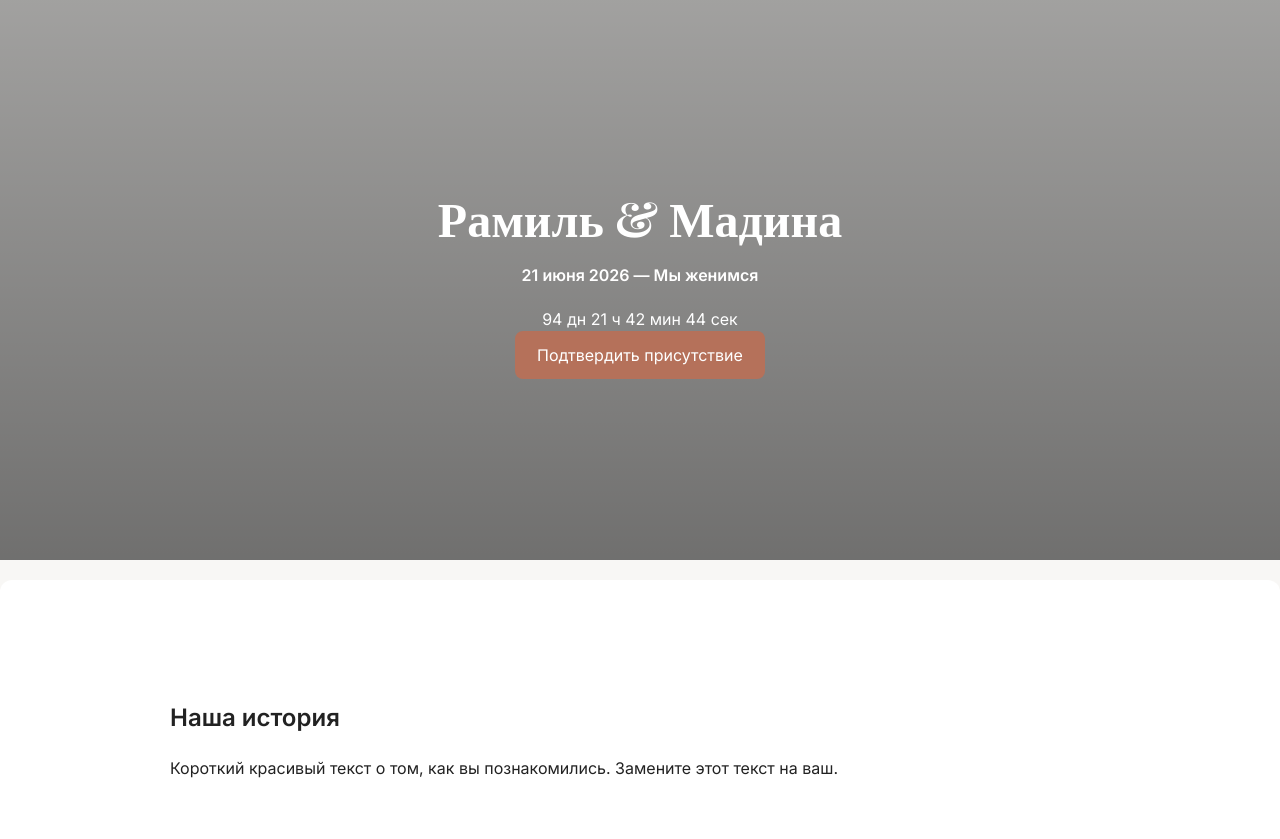
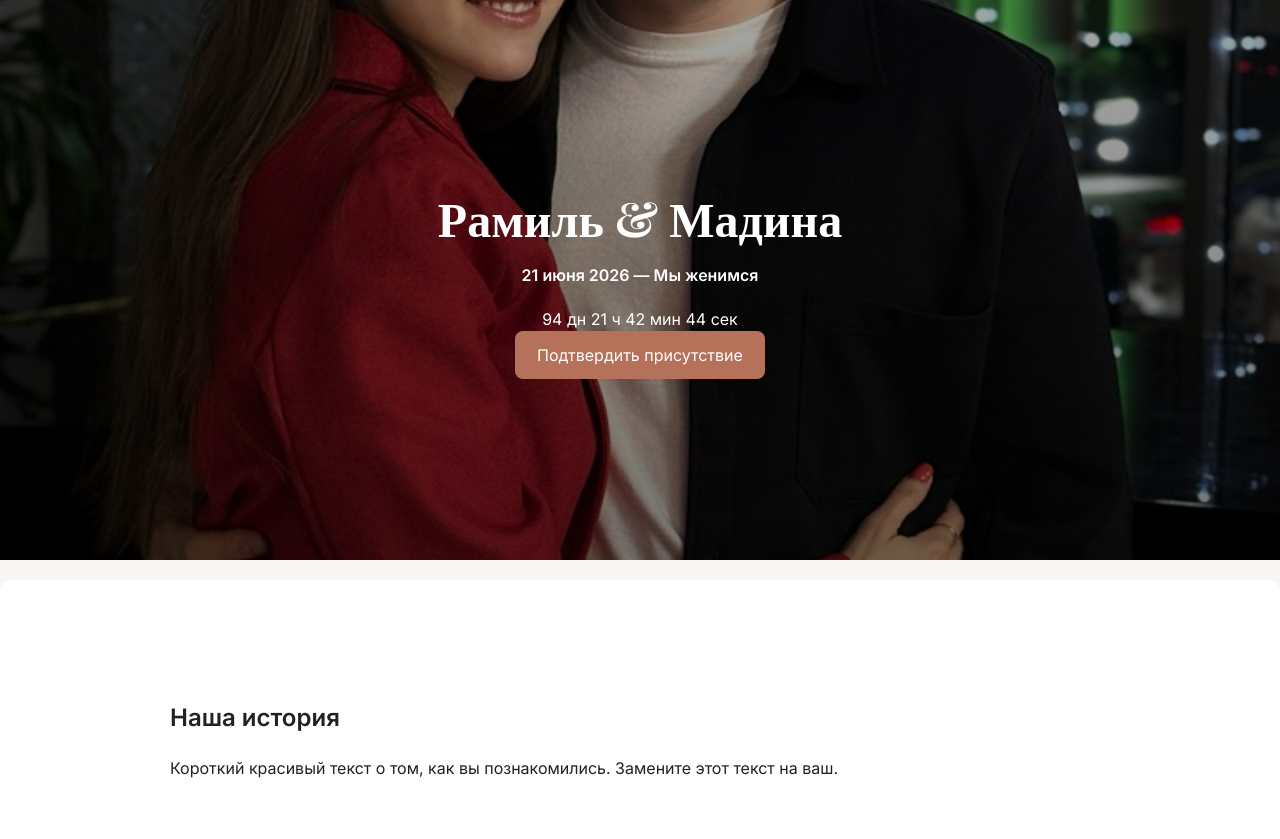
Before and after one commit to RamillM-hub/presentation, a plain HTML site: page index.html in a window 1280 px wide. Shown: the top 839 px of the page. Drawn offline with nearby package versions, Linux system fonts and the light colour scheme.

Commit message:
Update styles.css

```diff
--- a/styles.css
+++ b/styles.css
@@ -6,7 +6,7 @@
 *{box-sizing:border-box}
 body{font-family:Inter,system-ui,Arial; color:var(--text); margin:0; background:var(--bg); line-height:1.5}
 .container{max-width:980px;margin:0 auto;padding:40px 20px}
-.hero{height:70vh;min-height:480px;background:url('images/hero.jpg') center/cover no-repeat;position:relative;display:flex;align-items:center;justify-content:center;color:#fff}
+.hero{height:70vh;min-height:480px;background:url('hero.jpg') center/cover no-repeat;position:relative;display:flex;align-items:center;justify-content:center;color:#fff}
 .hero .overlay{position:absolute;inset:0;background:linear-gradient(180deg, rgba(0,0,0,0.35), rgba(0,0,0,0.55))}
 .hero-inner{position:relative;text-align:center;padding:20px}
 .hero h1{font-family:'Playfair Display',serif;font-size:48px;margin:0}
```
